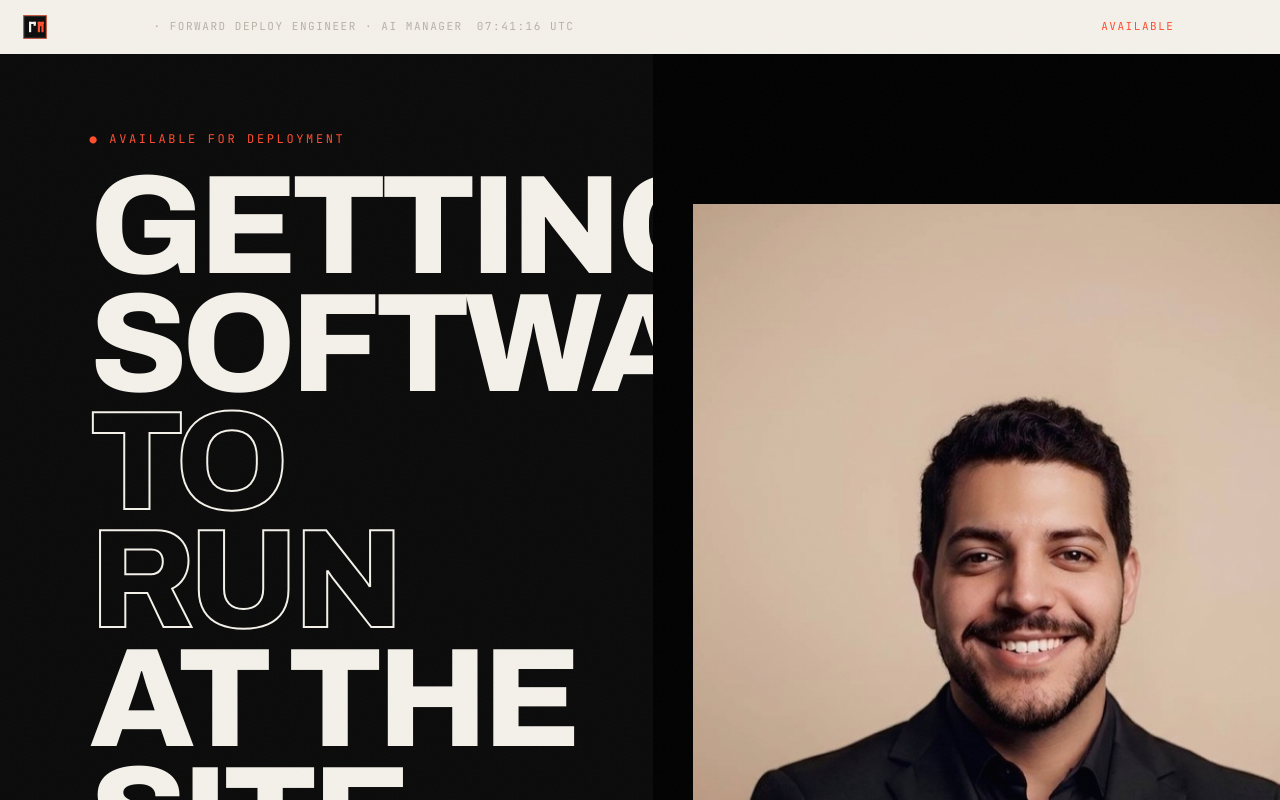
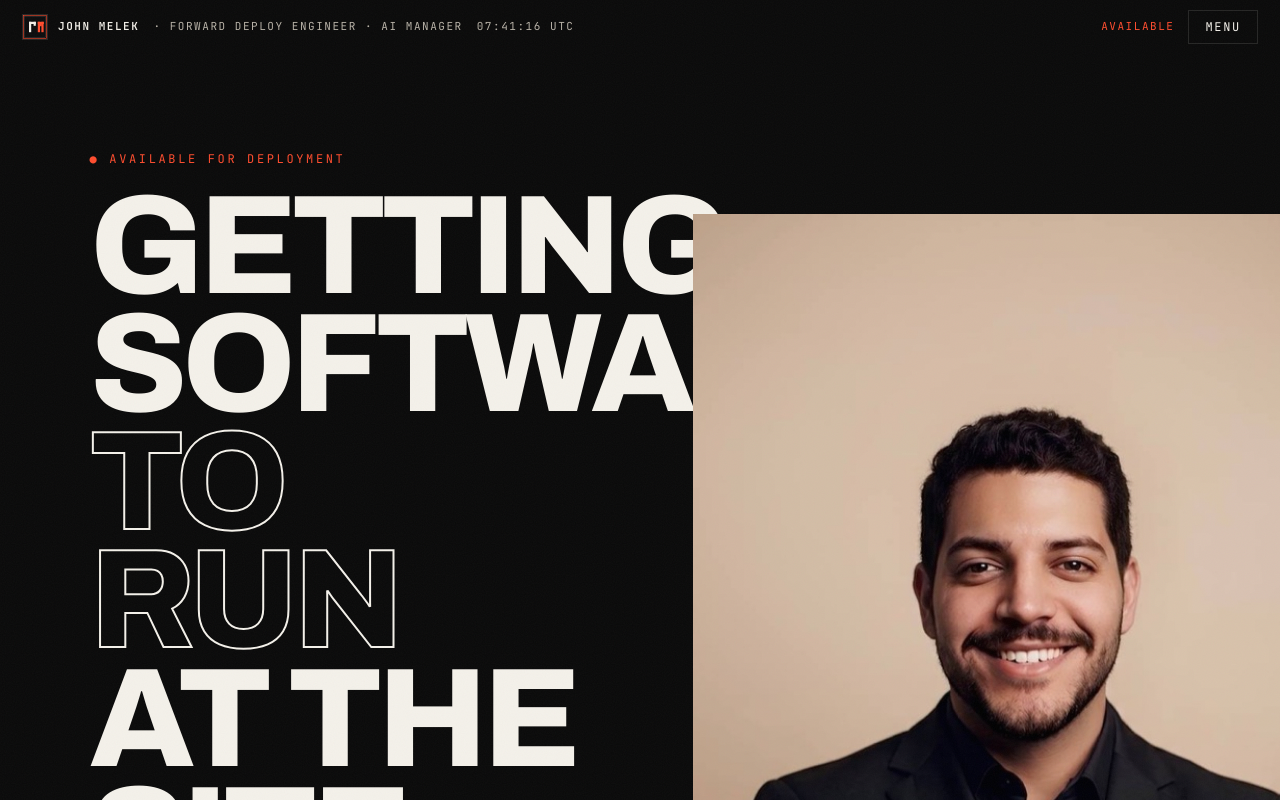
Before and after one commit to johnmelek/portfolio, a plain HTML site: page index.html in a window 1280 px wide. Shown: the top 800 px of the page. Drawn offline with Linux system fonts and the light colour scheme.

Commit message:
Seamless header: transparent topbar (frosted on scroll), killed black ribbon over H1, removed black bg behind hero photo, raised hero padding. Logo blends into header.

```diff
--- a/css/style.css
+++ b/css/style.css
@@ -41,9 +41,10 @@ body::after {
 /* top bar / header */
 .topbar { position: fixed; top: 0; left: 0; right: 0; height: 54px; z-index: 90;
   display: flex; align-items: center; gap: 14px; padding: 0 22px;
-  background: var(--ink); border-bottom: 1px solid var(--line);
-  color: var(--ink-2); font-family: var(--mono); font-size: 11px;
-  letter-spacing: .14em; text-transform: uppercase; }
+  background: transparent; color: var(--ink); font-family: var(--mono); font-size: 11px;
+  letter-spacing: .14em; text-transform: uppercase;
+  transition: background .3s, backdrop-filter .3s; }
+.topbar.scrolled { background: rgba(244,241,234,.82); backdrop-filter: blur(8px); border-bottom: 1px solid var(--line); }
 .topbar .brand { color: var(--ink); font-weight: 700; text-decoration: none; letter-spacing: .14em; display: inline-flex; align-items: center; gap: 10px; }
 .topbar .logo { width: 26px; height: 26px; display: block; border: 1px solid var(--line); }
 .topbar .brand:hover { color: var(--accent); }
@@ -65,8 +66,8 @@ body::after {
 
 /* hero */
 .hero { min-height: 100vh; display: grid; grid-template-columns: minmax(0,1.02fr) minmax(0,0.98fr); align-items: stretch; position: relative; }
-.hero .left { display: flex; flex-direction: column; justify-content: center; padding: 130px 4vw 60px 7vw; }
-.hero .photo { display: flex; align-items: center; justify-content: center; padding: 70px 5vw 40px; background: #000; }
+.hero .left { display: flex; flex-direction: column; justify-content: center; padding: 150px 4vw 60px 7vw; }
+.hero .photo { display: flex; align-items: center; justify-content: center; padding: 70px 5vw 40px; background: transparent; }
 .hero .photo .photo-frame { width: 100%; max-width: 520px; }
 .hero .kick { font-family: var(--mono); font-size: 12px; letter-spacing: .22em; text-transform: uppercase;
   color: var(--accent); margin-bottom: 18px; }
--- a/js/main.js
+++ b/js/main.js
@@ -7,9 +7,11 @@
   // scroll progress bar
   const prog = document.createElement('div'); prog.className = 'progress';
   document.body.appendChild(prog);
+  const topbar = document.querySelector('.topbar');
   const onScroll = () => {
     const h = document.documentElement.scrollHeight - innerHeight;
     prog.style.width = (h > 0 ? (scrollY / h) * 100 : 0) + '%';
+    if (topbar) topbar.classList.toggle('scrolled', scrollY > 40);
   };
   addEventListener('scroll', onScroll, { passive: true }); onScroll();
 
```
